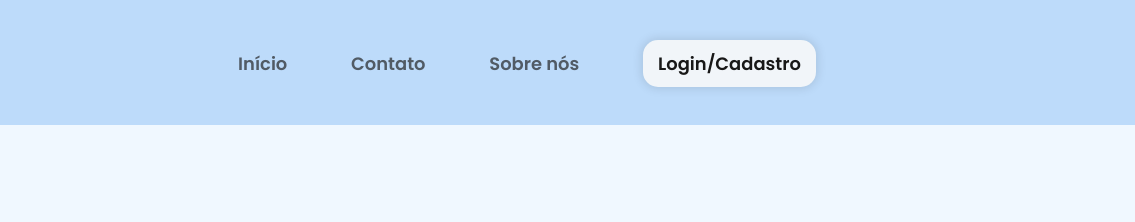
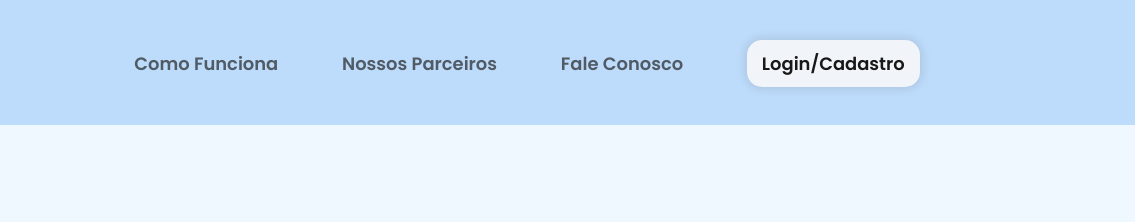
Before and after one commit to Sokovish/Alta_Performace_Web, a website: page view/html/index.html in a window 1280 px wide. Shown: the top 222 px of the page, 145-1280 px from the left. Drawn offline with nearby package versions, Linux system fonts and the light colour scheme.

Commit message:
Arrumado o nav bar principal

```diff
--- a/view/html/index.html
+++ b/view/html/index.html
@@ -19,9 +19,9 @@
         <a href="index.html"><img src="../../utils/img/index/logo.png" alt="Logo do site"></a>
       </div>
       <ul id="nav_list">
-        <li class="nav_item"><a href="">Início</a></li>
-        <li class="nav_item"><a href="">Contato</a></li>
-        <li class="nav_item"><a href="">Sobre nós</a></li>
+        <li class="nav_item"><a href="#how-it-works">Como Funciona</a></li>
+        <li class="nav_item"><a href="#partners">Nossos Parceiros</a></li>
+        <li class="nav_item"><a href="#contact">Fale Conosco</a></li>
         <div class="nav_item_login" id="login_cadastro">
           <a href="../html/autenticacao/login.html">Login/Cadastro</a>
         </div>
@@ -32,7 +32,6 @@
     </nav>
     <div id="mobile_menu">
       <ul id="mobile_navlist">
-        <li class="nav_item"><a href="">Início</a></li>
         <li class="nav_item"><a href="#how-it-works">Como Funciona?</a></li>
         <li class="nav_item"><a href="#partners">Nossos Parceiros</a></li>
         <li class="nav_item"><a href="#contact">Fale Conosco</a></li>
```
